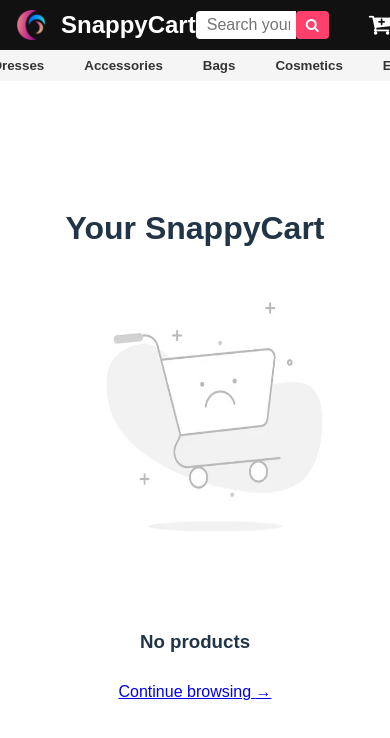
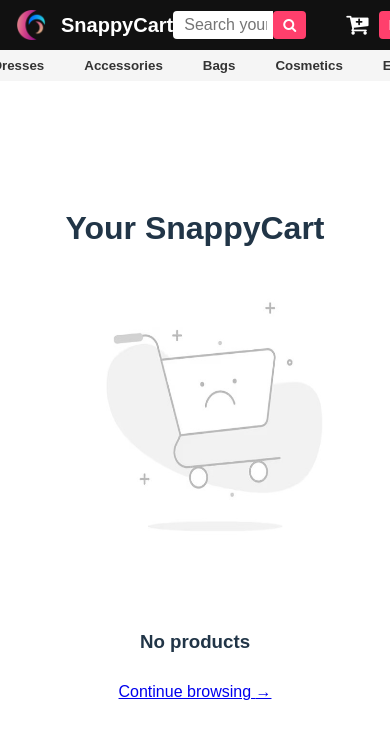
Before and after one commit to maheshvelu477-rgb/Mini-E-Commerce-Website, a React (Vite) app in the folder frontend/: page /addtocart in a window 390 px wide. Shown: the top 738 px of the page. Built offline with nearby package versions, Linux system fonts and the light colour scheme.

Commit message:
Initial Commit

```diff
--- a/frontend/src/App.css
+++ b/frontend/src/App.css
@@ -237,6 +237,11 @@
     padding: 8px 16px;
     height: 50px;
   }
+  .logo{
+    font-size: smaller;
+    display: flex;
+    align-items: center;
+  }
 
   .navbar img {
     width: 30px;
@@ -273,6 +278,9 @@
 
   .nav-links li {
     font-size: smaller;
+    justify-content: center;
+    gap: 20px;
+
   }
 
   .product-container {
```
